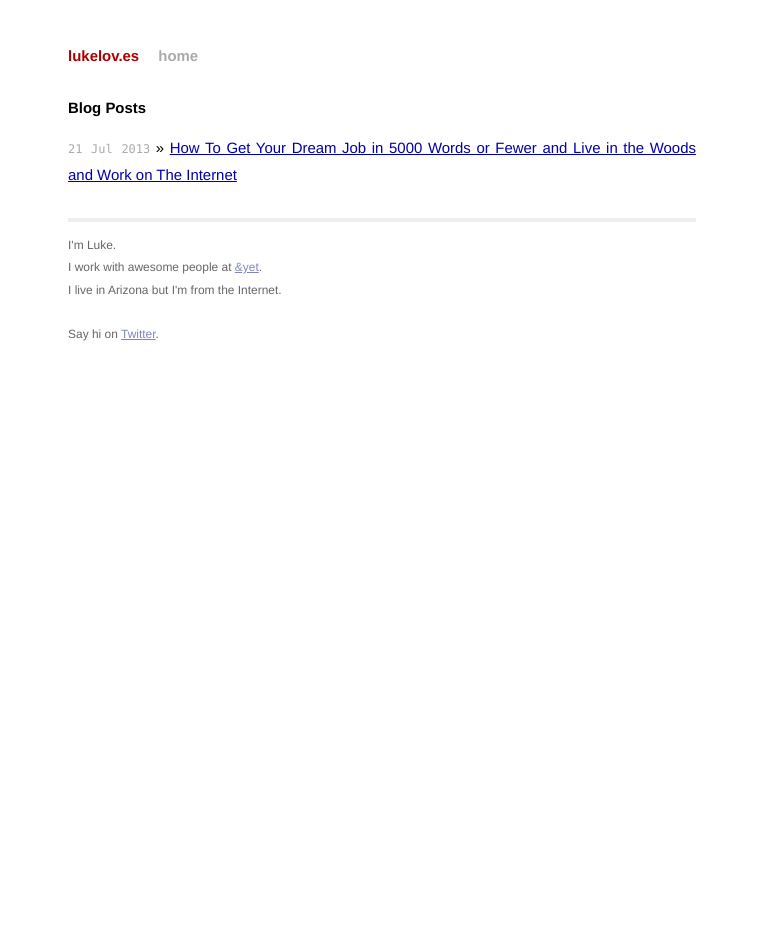
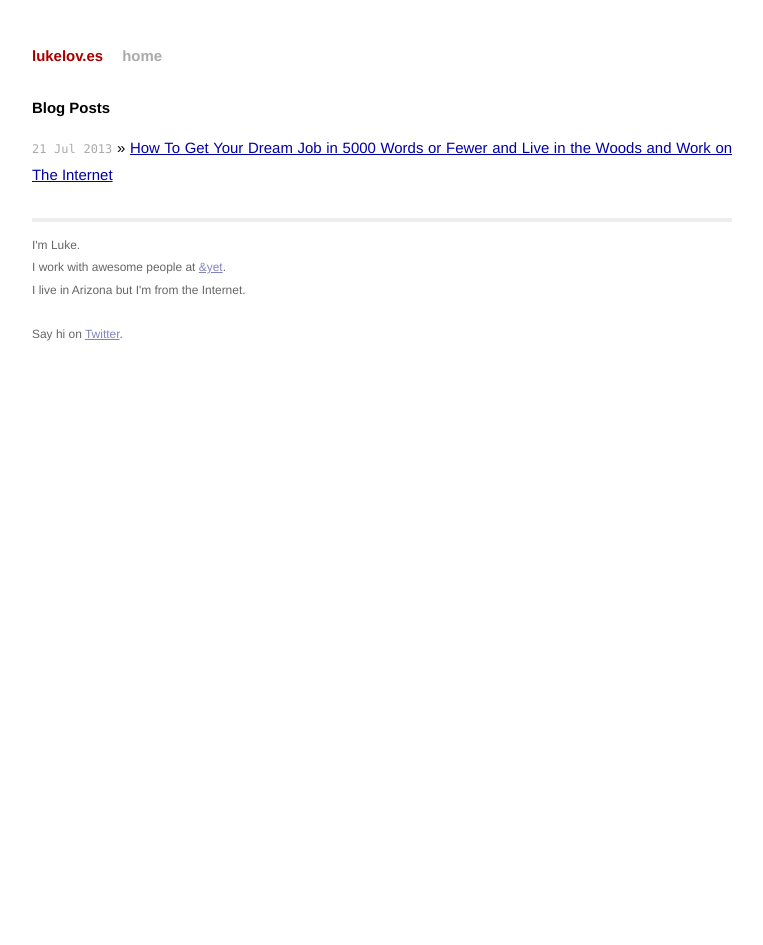
Before and after one commit to lukekarrys/lukelov.es, a Jekyll site: the page built from index.html, in a window 1280 px wide. Shown: the whole page, without its empty margins (258-1021 px from the left). Built offline with Jekyll 4.4.1, drawn with Linux system fonts in a browser that asks for light colours; comment, search, counter and statistics services are not loaded.

Commit message:
make responsive

```diff
--- a/css/main.css
+++ b/css/main.css
@@ -63,7 +63,8 @@ ul.posts span {
 .site {
   font-size: 115%;
   text-align: justify;
-  width: 42em;
+  width: 90%;
+  max-width: 700px;
   margin: 3em auto 2em;
   line-height: 1.5em;
 }
```
Also changed, not shown: favicon.ico (added).
